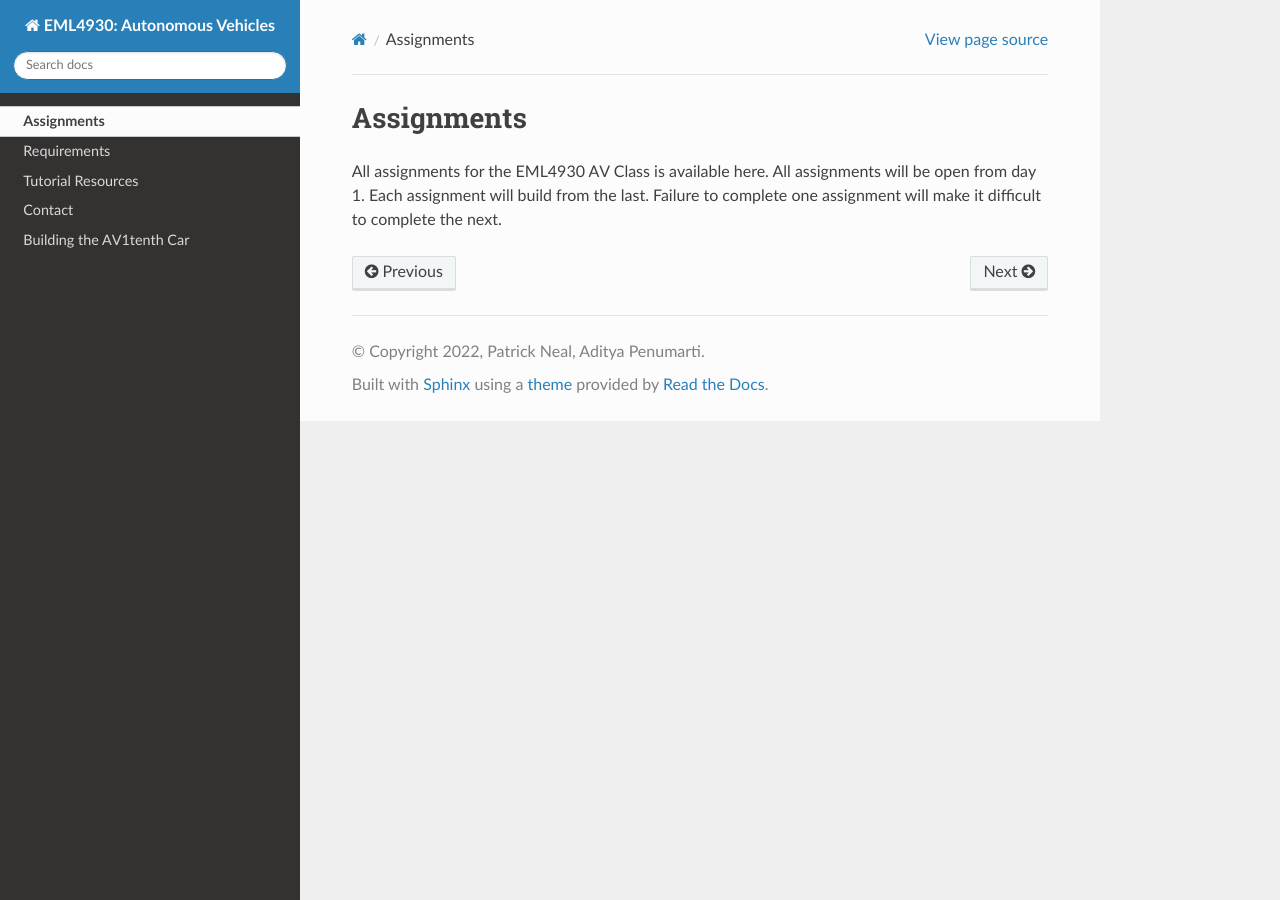
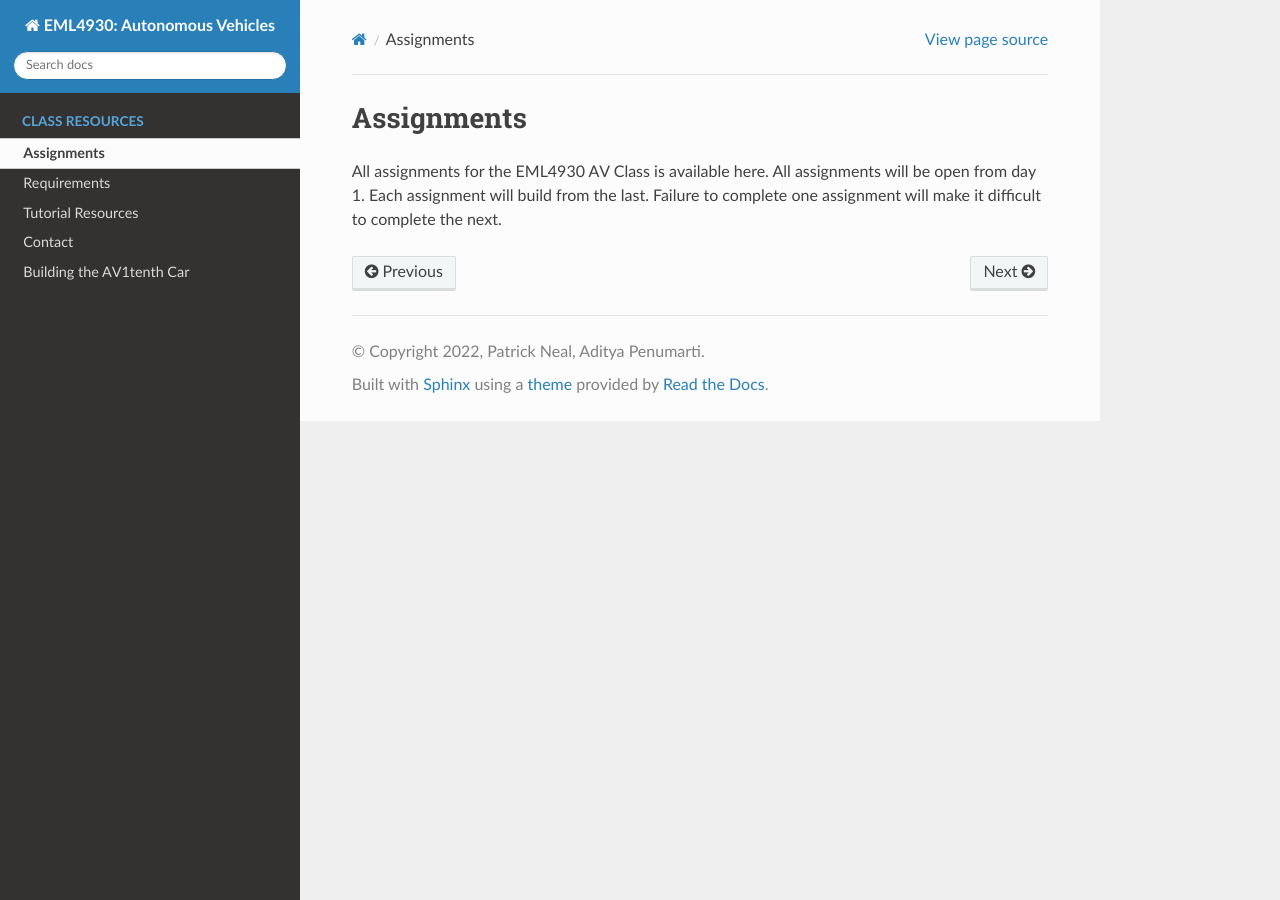
Before and after one commit to av-mae-uf/av1tenth-docs, a Sphinx documentation site: the page built from docs/assignments/assignments.rst, in a window 1280 px wide. Built offline with Sphinx 7.4.7 and the Read the Docs theme 2.0.0, drawn with Linux system fonts in a browser that asks for light colours; pages that are not in the unit, such as notebooks, are missing from menus.

Commit message:
Correcting formatting errors

```diff
--- a/docs/index.rst
+++ b/docs/index.rst
@@ -7,9 +7,8 @@
 -----
 
 .. toctree::
-   ::caption:: Class Resources
+   :caption: Class Resources
    :maxdepth: 2
-
 
    Assignments <assignments/assignments>
    Sensor information <sensor>
@@ -17,5 +16,6 @@
    Tutorial Resources <tutresources>
    Contact <contact>
 
-   ::caption:: Extra Information
+   :caption: Extra Information
+
    Building the AV1tenth Car <build>
```
Also changed, not shown: docs/assignments/assignments.rst (+6 -6 lines).
